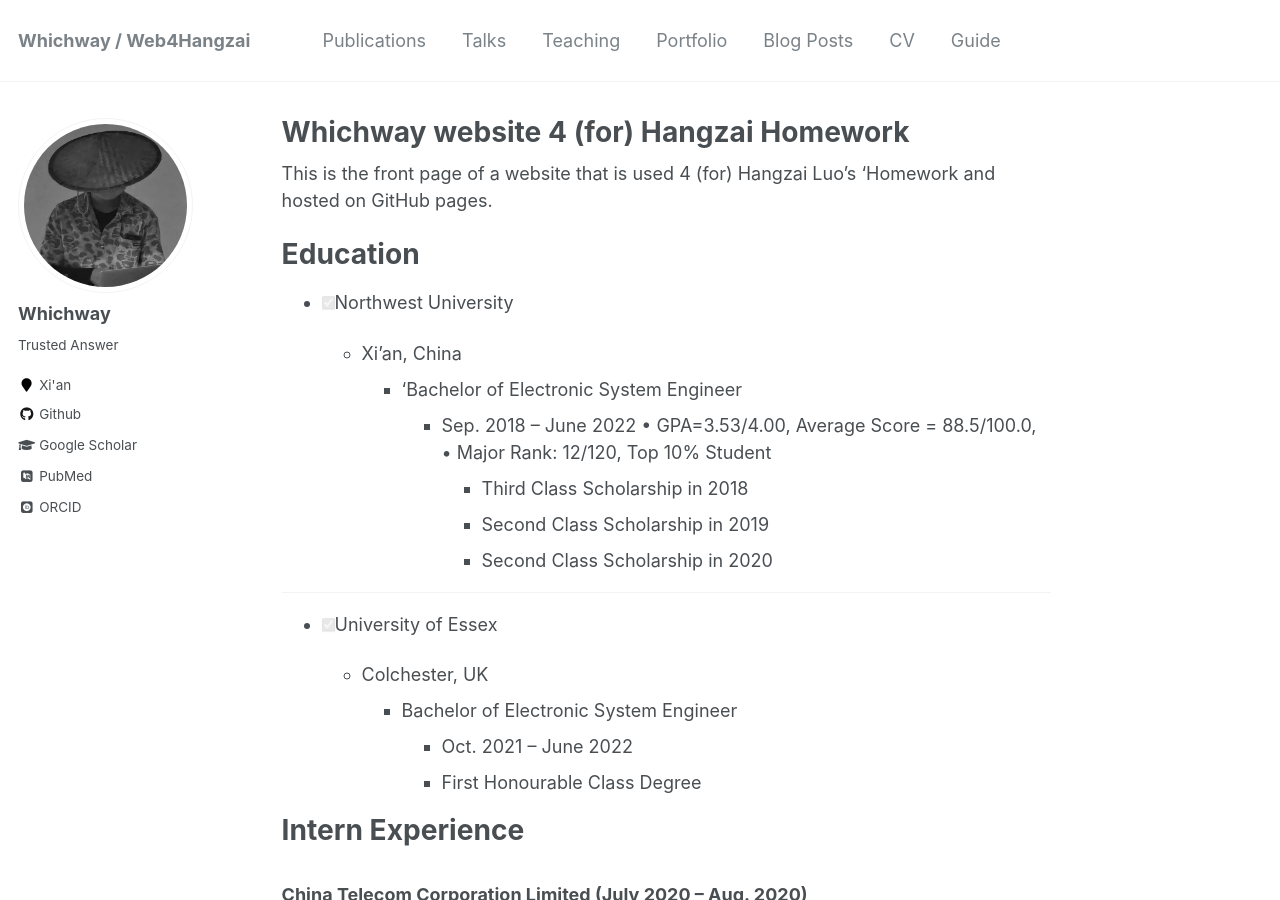
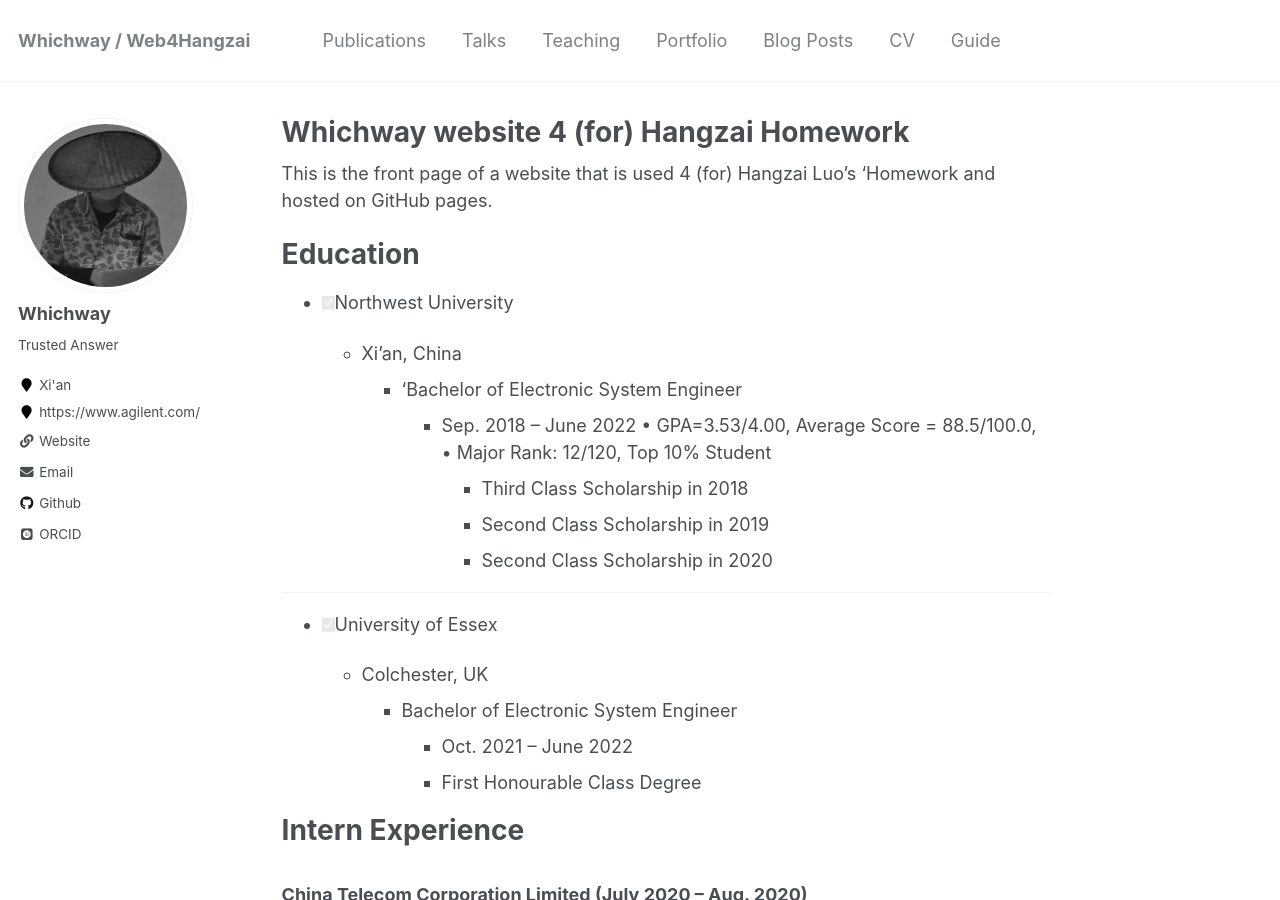
Before and after one commit to web4hangzai/web4hangzai.github.io, a Jekyll site: the page built from _pages/about.md, in a window 1280 px wide and 900 px high. Built offline with Jekyll 4.4.1, drawn with Linux system fonts in a browser that asks for light colours; some web fonts are replaced; part of the change alters nothing that is shown.

Commit message:
left bar

```diff
--- a/_config.yml
+++ b/_config.yml
@@ -84,12 +84,12 @@ author:
   avatar           : "web4hangzai.jpg"
   bio              : "Trusted Answer"
   location         : "Xi'an"
-  employer         :
-  pubmed           : "https://xisu.herokuapp.com"
-  googlescholar    : "http://119.28.42.126:81"
-  email            :
+  employer         : "https://www.agilent.com/"
+  pubmed           :
+  googlescholar    :
+  email            :  "qw18761.essex.ac.uk"
   researchgate     :  # example: "https://www.researchgate.net/profile/yourprofile"
-  uri              :
+  uri              :  "http://119.28.42.126:81"
   bitbucket        :
   codepen          :
   dribbble         :
@@ -103,7 +103,7 @@ author:
   impactstory      : #"https://profiles.impactstory.org/u/xxxx-xxxx-xxxx-xxxx"
   lastfm           :
   linkedin         :
-  orcid            : "https://nwuedt.herokuapp.com"
+  orcid            : "https://xisu.herokuapp.com"
   pinterest        :
   soundcloud       :
   stackoverflow    : # http://stackoverflow.com/users/123456/username
```
